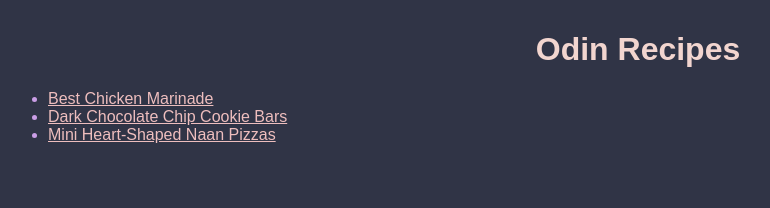
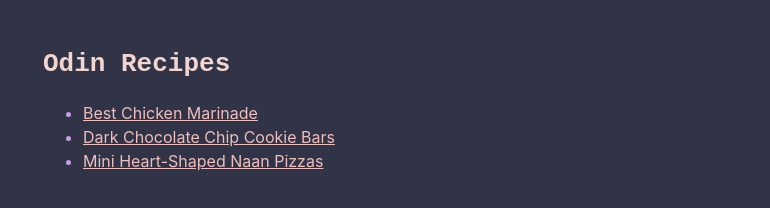
Before and after one commit to x-radd/odin-recipes, a plain HTML site: page index.html in a window 1280 px wide. Shown: the whole page, without its empty margins (2-772 px from the left). Drawn offline with Linux system fonts and the light colour scheme.

Commit message:
Update styled.css

```diff
--- a/styles/styles.css
+++ b/styles/styles.css
@@ -1,20 +1,27 @@
 body {
-    font-family: Arial, Verdana, sans-serif;
-    margin: auto;
-    padding: 10px;
+    font-family: Inter, system-ui, sans-serif;
+    font-weight: 420;
+    margin: 45px;
+    color: #c6d0f5;
     background-color: #303446;
+    line-height: 1.5;
 }
 
 h1 {
     color: #f2d5cf;
-    text-align: center;
+    font-family: Monospace;
 }
 
-ul,
-ol {
+ul {
     color: #ca9ee6;
+
 }
 
+ol {
+    color: #c6d0f5;
+}
+
+h2,
 a {
     color: #eebebe;
 }
```
